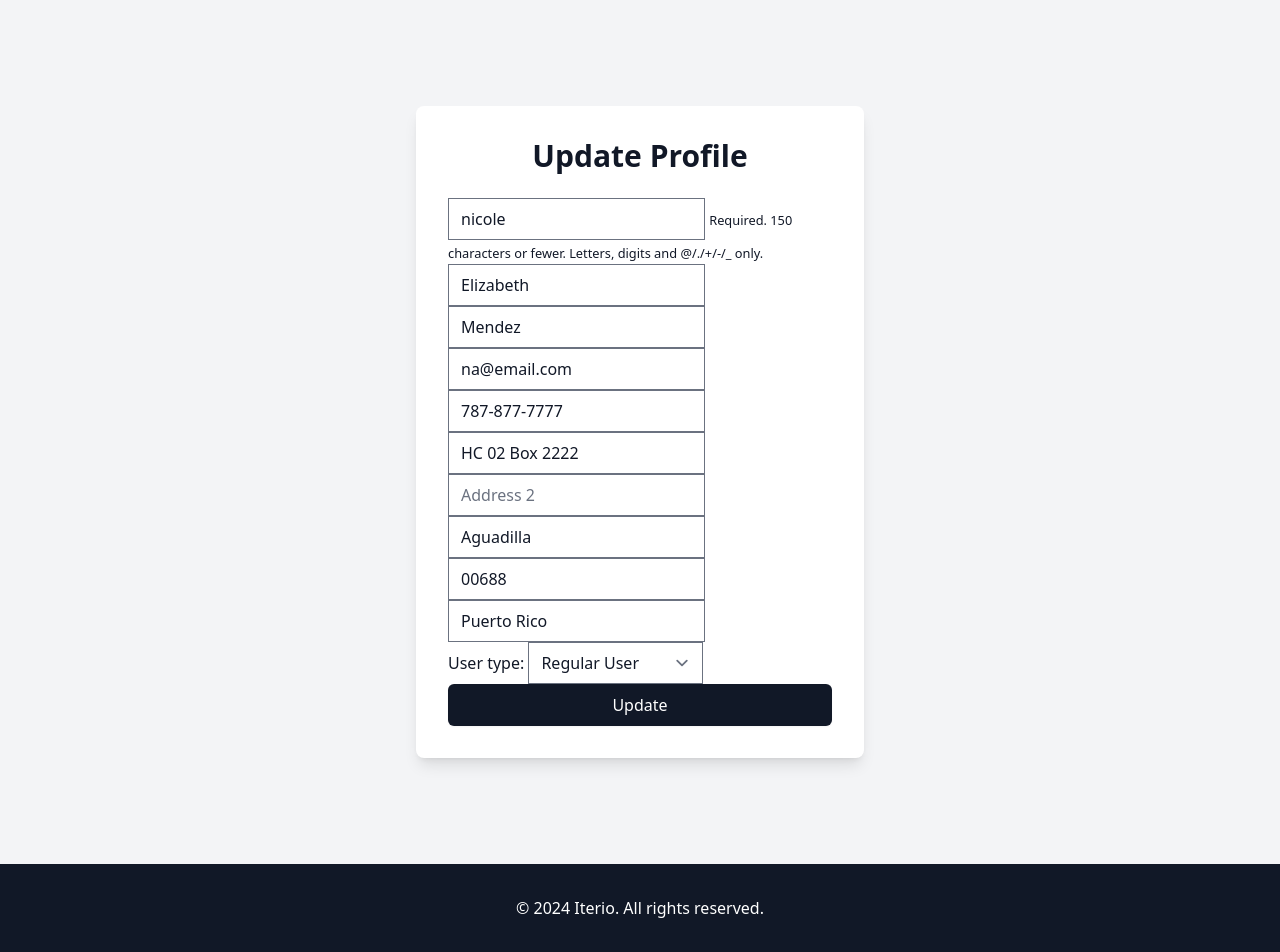
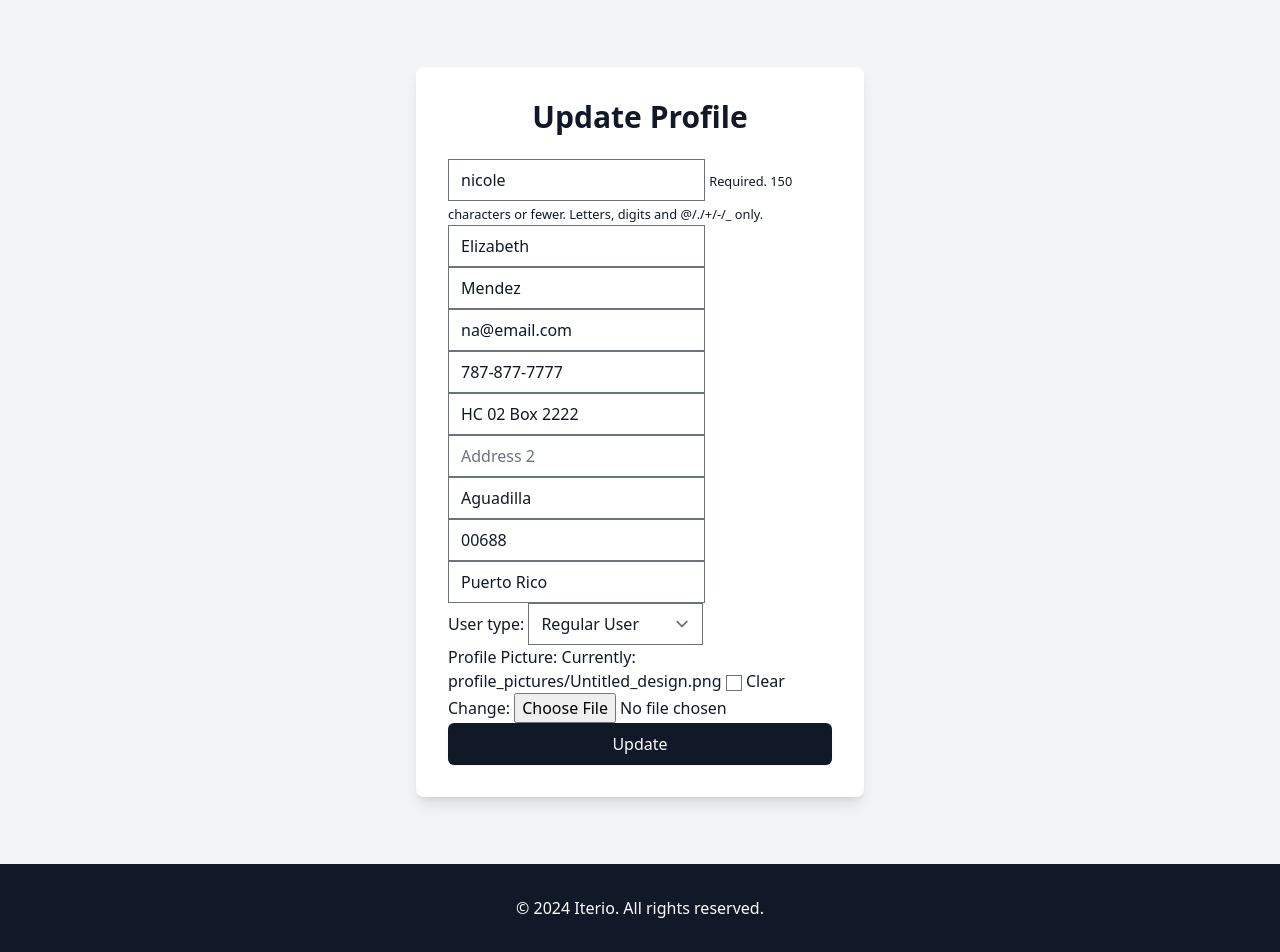
Before and after one commit to zabalae/iterio_project, a Django app: page /update_user/ in a window 1280 px wide. Shown: the part 56-1008 px from the top of the page. Run offline with Django 5.2, Linux system fonts and the light colour scheme; a user stored in the database is signed in; data comes from the database, SQL or seed files in the repository; both versions use the stored data as it was after the commit; style sheets or scripts are compiled from the project's sources; some libraries are stand-ins or nearby versions.

Commit message:
Profile Picture

```diff
--- a/iterio_app/forms.py
+++ b/iterio_app/forms.py
@@ -12,11 +12,12 @@ class UserInfoForm(forms.ModelForm):
     zipcode = forms.CharField(label="", widget=forms.TextInput(attrs={'class':'form-control', 'placeholder':'Zipcode'}), required=False)
     country = forms.CharField(label="", widget=forms.TextInput(attrs={'class':'form-control', 'placeholder':'Country'}), required=False)
     user_type = forms.ChoiceField(choices=Profile.USER_CHOICES, required=True)
+    profile_picture = forms.ImageField(label="Profile Picture", required=False)
 
 
     class Meta:
         model = Profile
-        fields = ('phone', 'address1', 'address2', 'city', 'zipcode', 'country', 'user_type')
+        fields = ('phone', 'address1', 'address2', 'city', 'zipcode', 'country', 'user_type', 'profile_picture')
 
 
 
--- a/iterio_app/models.py
+++ b/iterio_app/models.py
@@ -19,6 +19,7 @@ class Profile(models.Model):
     zipcode = models.CharField(max_length=200, blank=True)
     country = models.CharField(max_length=200, blank=True)
     user_type = models.CharField(max_length=20, choices=USER_CHOICES, default='regular')
+    profile_picture = models.ImageField(upload_to='profile_pictures', blank=True, null=True)
 
     def __str__(self):
         return self.user.username
--- a/iterio_app/templates/iterio_app/update_user.html
+++ b/iterio_app/templates/iterio_app/update_user.html
@@ -5,7 +5,7 @@
     <!-- Update User -->
     <div class="max-w-md w-full bg-white p-8 rounded-lg shadow-lg">
         <h1 class="text-3xl font-bold text-gray-900 mb-6 text-center">Update Profile</h1>
-        <form method="POST" action="{% url 'update_user' %}" >
+        <form method="POST" action="{% url 'update_user' %}" enctype="multipart/form-data" >
             {% csrf_token %}
             {{ user_form.as_p }}
             {{ user_info_form.as_p }}
--- a/iterio_app/views.py
+++ b/iterio_app/views.py
@@ -48,7 +48,7 @@ def registerUser(request):
             user = authenticate(username=username, password=password)
             login(request, user)
             messages.success(request, ("Username Created - Please Fill Out Your User Info Below..."))
-            return redirect('home')
+            return redirect('update_user')
         else:
             messages.success(request, ("Please try again..."))
             return redirect('register')
@@ -59,7 +59,7 @@ def registerUser(request):
 
 def profile(request):
     profile = Profile.objects.get(user=request.user)
-    return render(request, 'iterio_app/profile.html', {'profile': profile})
+    return render(request, 'iterio_app/profile.html', {'profile': profile, 'user': request.user})
 
 def update_user(request):
     if request.user.is_authenticated:
@@ -68,7 +68,7 @@ def update_user(request):
 
         if request.method == 'POST':
             user_form = UpdateUserForm(request.POST, instance=current_user)
-            user_info_form = UserInfoForm(request.POST, instance=current_profile)
+            user_info_form = UserInfoForm(request.POST, request.FILES, instance=current_profile)
 
             if user_form.is_valid() and user_info_form.is_valid():
                 user_form.save()
--- a/iterio_project/settings.py
+++ b/iterio_project/settings.py
@@ -134,6 +134,9 @@ STATICFILES_DIRS = [
     BASE_DIR / 'static'
 ]
 
+MEDIA_URL = 'media/'
+MEDIA_ROOT = os.path.join(BASE_DIR, 'media')
+
 # Default primary key field type
 # https://docs.djangoproject.com/en/5.0/ref/settings/#default-auto-field
 
--- a/iterio_project/urls.py
+++ b/iterio_project/urls.py
@@ -22,4 +22,4 @@ from . import settings
 urlpatterns = [
     path('admin/', admin.site.urls),
     path('', include('iterio_app.urls')),
-]
+] + static(settings.MEDIA_URL, document_root=settings.MEDIA_ROOT)
```
Also changed, not shown: iterio_app/templates/iterio_app/profile.html (+13 -0 lines), db.sqlite3, iterio_app/migrations/0007_profile_profile_picture.py (added), media/profile_pictures/Untitled_design-2.png (added), media/profile_pictures/Untitled_design.png (added).
